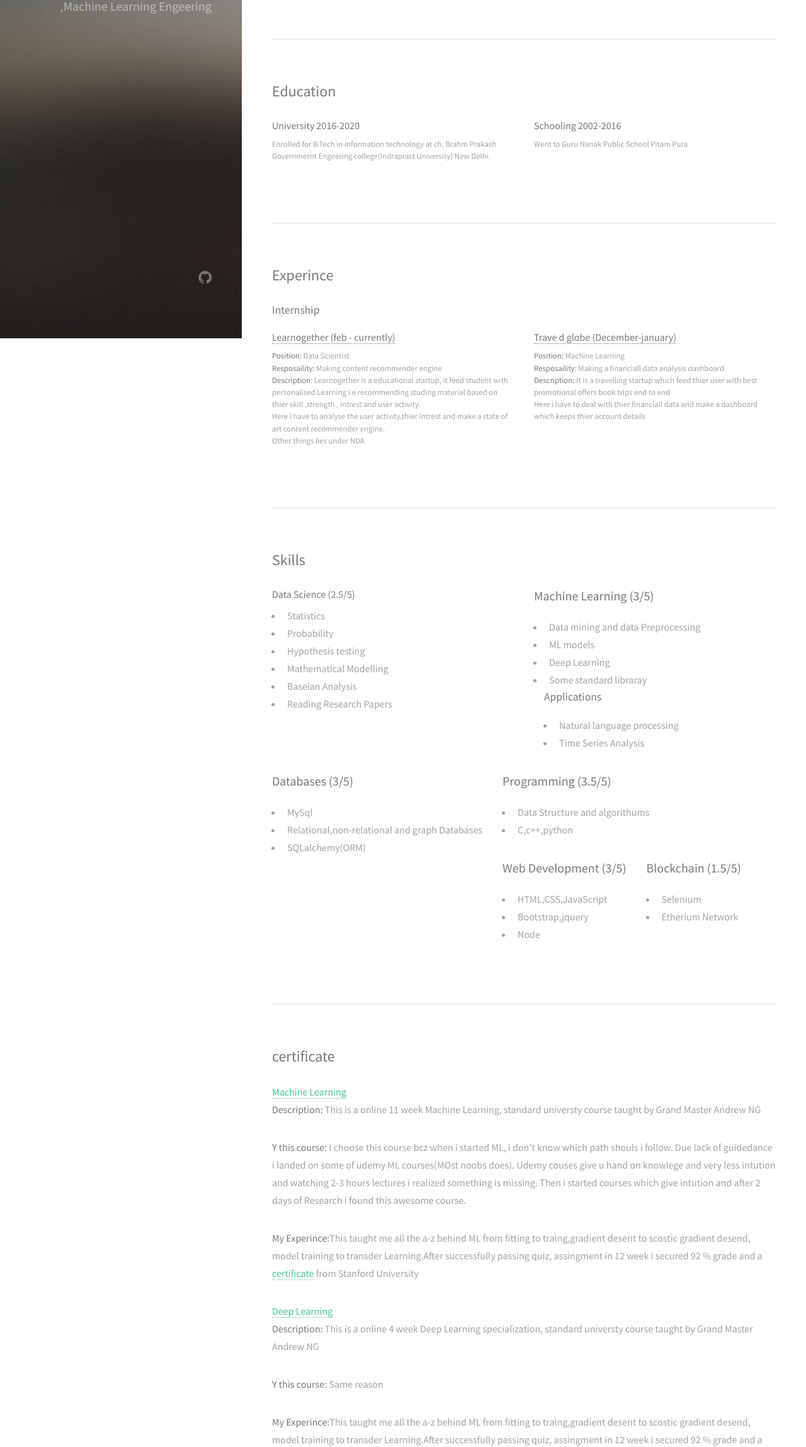
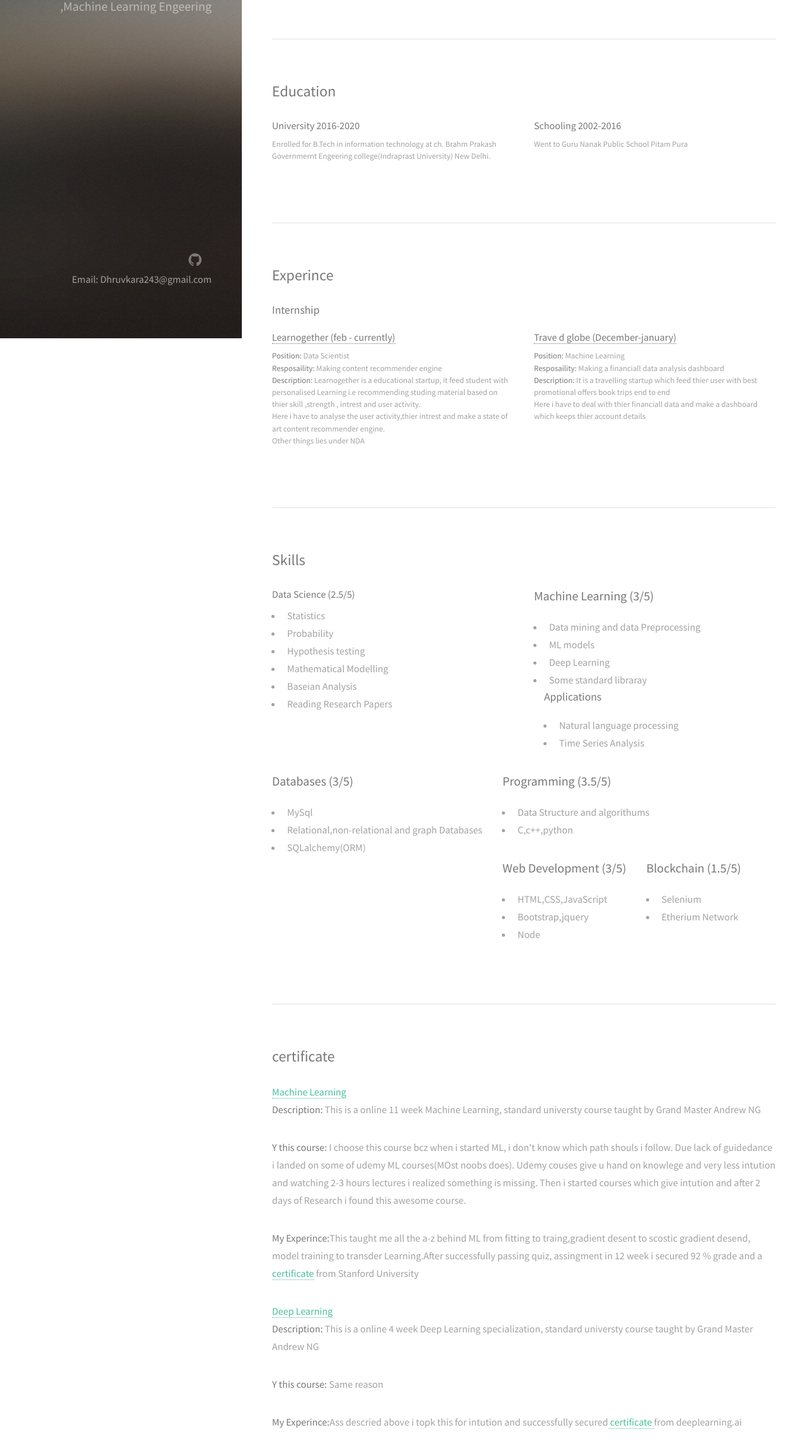
Before and after one commit to dhruv-karan/dhruv-karan.github.io, a plain HTML site: page index.html in a window 1280 px wide. Shown: the part 263-2560 px from the top of the page at 63% size. Drawn offline with Linux system fonts and the light colour scheme.

Commit message:
fially ready

```diff
--- a/index.html
+++ b/index.html
@@ -1,9 +1,4 @@
 <!DOCTYPE HTML>
-<!--
-	Strata by HTML5 UP
-	html5up.net | @n33co
-	Free for personal and commercial use under the CCA 3.0 license (html5up.net/license)
--->
 <html>
 	<head>
 		<title>DHRUV KARAN</title>
@@ -26,7 +21,7 @@
 
 		<!-- Header -->
 			<header id="header">
-				<a href="#" class="image avatar"><img src="images/dhruv.jpg" alt="" /></a>
+				<a href="#" class="image avatar"><img src="images/dhruv.jpg" alt="my_image" /></a>
 				<h1><strong>I am Dhruv Karan</strong>,Data Scientist <br />
 				,Machine Learning Engeering</br>
 				</h1>
@@ -65,26 +60,6 @@
 								<h3>Schooling 2002-2016</h3>
 								<p>Went to Guru Nanak Public School Pitam Pura </p>
 							</article>
-							<!-- <article class="6u 12u$(xsmall) work-item">
-								<a href="images/fulls/03.jpg" class="image fit thumb"><img src="images/thumbs/03.jpg" alt="" /></a>
-								<h3>Tortor metus commodo</h3>
-								<p>Lorem ipsum dolor sit amet nisl sed nullam feugiat.</p>
-							</article>
-							<article class="6u$ 12u$(xsmall) work-item">
-								<a href="images/fulls/04.jpg" class="image fit thumb"><img src="images/thumbs/04.jpg" alt="" /></a>
-								<h3>Quam neque phasellus</h3>
-								<p>Lorem ipsum dolor sit amet nisl sed nullam feugiat.</p>
-							</article>
-							<article class="6u 12u$(xsmall) work-item">
-								<a href="images/fulls/05.jpg" class="image fit thumb"><img src="images/thumbs/05.jpg" alt="" /></a>
-								<h3>Nunc enim commodo aliquet</h3>
-								<p>Lorem ipsum dolor sit amet nisl sed nullam feugiat.</p>
-							</article>
-							<article class="6u$ 12u$(xsmall) work-item">
-								<a href="images/fulls/06.jpg" class="image fit thumb"><img src="images/thumbs/06.jpg" alt="" /></a>
-								<h3>Risus ornare lacinia</h3>
-								<p>Lorem ipsum dolor sit amet nisl sed nullam feugiat.</p>
-							</article> -->
 						</div>
 						<!-- <ul class="actions">
 							<li><a href="#" class="button">Full Portfolio</a></li>
@@ -112,27 +87,6 @@
 								<p><b> Description:</b> It is a travelling startup which feed thier user with best promotional offers book trips end to end </p>
 								<p> Here i have to deal with thier financiall data and make a dashboard which keeps thier account  details</p>
 							</article>
-
-							<!-- <article class="6u 12u$(xsmall) work-item">
-								<a href="images/fulls/03.jpg" class="image fit thumb"><img src="images/thumbs/03.jpg" alt="" /></a>
-								<h3>Tortor metus commodo</h3>
-								<p>Lorem ipsum dolor sit amet nisl sed nullam feugiat.</p>
-							</article>
-							<article class="6u$ 12u$(xsmall) work-item">
-								<a href="images/fulls/04.jpg" class="image fit thumb"><img src="images/thumbs/04.jpg" alt="" /></a>
-								<h3>Quam neque phasellus</h3>
-								<p>Lorem ipsum dolor sit amet nisl sed nullam feugiat.</p>
-							</article>
-							<article class="6u 12u$(xsmall) work-item">
-								<a href="images/fulls/05.jpg" class="image fit thumb"><img src="images/thumbs/05.jpg" alt="" /></a>
-								<h3>Nunc enim commodo aliquet</h3>
-								<p>Lorem ipsum dolor sit amet nisl sed nullam feugiat.</p>
-							</article>
-							<article class="6u$ 12u$(xsmall) work-item">
-								<a href="images/fulls/06.jpg" class="image fit thumb"><img src="images/thumbs/06.jpg" alt="" /></a>
-								<h3>Risus ornare lacinia</h3>
-								<p>Lorem ipsum dolor sit amet nisl sed nullam feugiat.</p>
-							</article> -->
 						</div>
 						<!-- <ul class="actions">
 							<li><a href="#" class="button">Full Portfolio</a></li>
@@ -219,45 +173,6 @@
 							<li><a href="#" class="button">Full Portfolio</a></li>
 						</ul> -->
 					</section>
-				<!-- Three -->
-					<!-- <section id="three">
-						<h2>Get In Touch</h2>
-						<p>Accumsan pellentesque commodo blandit enim arcu non at amet id arcu magna. Accumsan orci faucibus id eu lorem semper nunc nisi lorem vulputate lorem neque lorem ipsum dolor.</p>
-						<div class="row">
-							<div class="8u 12u$(small)">
-								<form method="post" action="#">
-									<div class="row uniform 50%">
-										<div class="6u 12u$(xsmall)"><input type="text" name="name" id="name" placeholder="Name" /></div>
-										<div class="6u$ 12u$(xsmall)"><input type="email" name="email" id="email" placeholder="Email" /></div>
-										<div class="12u$"><textarea name="message" id="message" placeholder="Message" rows="4"></textarea></div>
-									</div>
-								</form>
-								<ul class="actions">
-									<li><input type="submit" value="Send Message" /></li>
-								</ul>
-							</div>
-							<div class="4u$ 12u$(small)">
-								<ul class="labeled-icons">
-									<li>
-										<h3 class="icon fa-home"><span class="label">Address</span></h3>
-										1234 Somewhere Rd.<br />
-										Nashville, TN 00000<br />
-										United States
-									</li>
-									<li>
-										<h3 class="icon fa-mobile"><span class="label">Phone</span></h3>
-										000-000-0000
-									</li>
-									<li>
-										<h3 class="icon fa-envelope-o"><span class="label">Email</span></h3>
-										<a href="#">hello@untitled.tld</a>
-									</li>
-								</ul>
-							</div>
-						</div>
-					</section> -->
-
-				<!-- Four -->
 
 					<section id="four">
 						<h2>certificate</h2>
@@ -277,15 +192,13 @@
 							<a href="https://www.coursera.org/specializations/deep-learning?">Deep Learning</a>
 							<p> <b>Description:</b> This is a online 4 week Deep Learning specialization, standard  universty course taught by Grand Master Andrew NG  </p>
 							<p><b>Y this course:</b> Same reason </p>
-							<p><b>My Experince:</b>This taught me all the a-z behind ML from fitting to traing,gradient desent to scostic gradient
-							desend, model training to transder Learning.After successfully passing quiz, assingment in 12 week i secured 92 % grade and
-							a <a href="https://www.coursera.org/account/accomplishments/certificate/BBA9GAWYYHUU" >certificate</a> from Stanford University</p>
+							<p><b>My Experince:</b>Ass descried above i topk this for intution and successfully secured<a href="https://www.coursera.org/account/accomplishments/certificate/BBA9GAWYYHUU" > certificate </a> from deeplearning.ai</p>
 
 
 
 						</section>
 
-						<section>
+						<!-- <section>
 							<h4>Lists</h4>
 							<div class="row">
 								<div class="6u 12u$(xsmall)">
@@ -560,7 +473,7 @@
 							<p><span class="image right"><img src="images/avatar.jpg" alt="" /></span>Fringilla nisl. Donec accumsan interdum nisi, quis tincidunt felis sagittis eget. tempus euismod. Vestibulum ante ipsum primis in faucibus vestibulum. Blandit adipiscing eu felis iaculis volutpat ac adipiscing accumsan eu faucibus. Integer ac pellentesque praesent tincidunt felis sagittis eget. tempus euismod. Vestibulum ante ipsum primis in faucibus vestibulum. Blandit adipiscing eu felis iaculis volutpat ac adipiscing accumsan eu faucibus. Integer ac pellentesque praesent. Donec accumsan interdum nisi, quis tincidunt felis sagittis eget. tempus euismod. Vestibulum ante ipsum primis in faucibus vestibulum. Blandit adipiscing eu felis iaculis volutpat ac adipiscing accumsan eu faucibus. Integer ac pellentesque praesent tincidunt felis sagittis eget. tempus euismod. Vestibulum ante ipsum primis in faucibus vestibulum. Blandit adipiscing eu felis iaculis volutpat ac adipiscing accumsan eu faucibus. Integer ac pellentesque praesent.</p>
 						</section>
 
-					</section>
+					</section> -->
 
 
 			</div>
@@ -569,7 +482,8 @@
 			<footer id="footer">
 				<ul class="icons">
 					<!-- <li><a href="#" class="icon fa-twitter"><span class="label">Twitter</span></a></li> -->
-					<li><a href="https://github.com/dhruv-karan" class="icon fa-github"><span class="label">Github</span></a></li>
+					<li><a href="https://github.com/dhruv-karan" class="icon fa-github"><div class="label">Github</div></a></li></br>
+					<li>Email: Dhruvkara243@gmail.com</li>
 					<!-- <li><a href="#" class="icon fa-dribbble"><span class="label">Dribbble</span></a></li> -->
 					<!-- <li><a href="#" class="icon fa-envelope-o"><span class="label">Email</span></a></li> -->
 				</ul>
```
